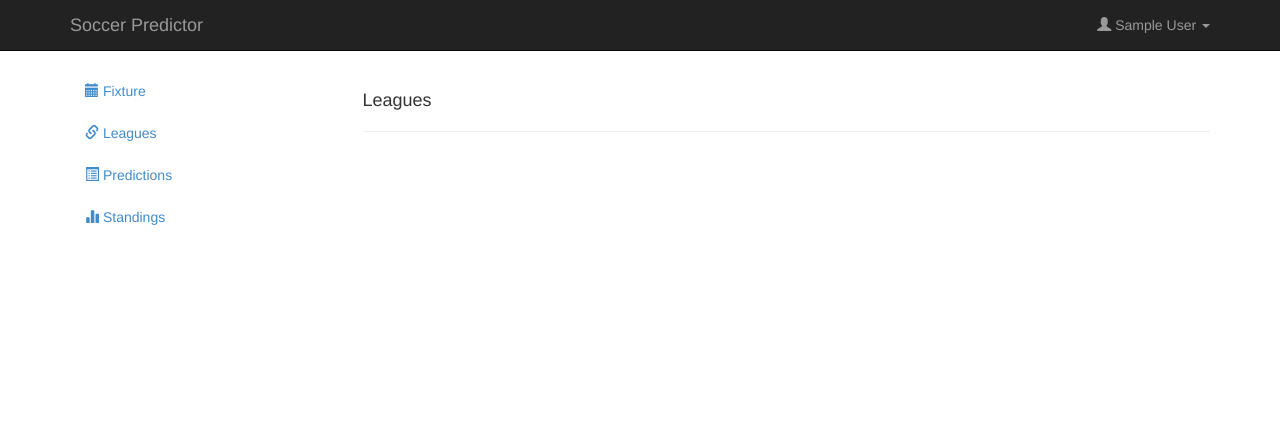
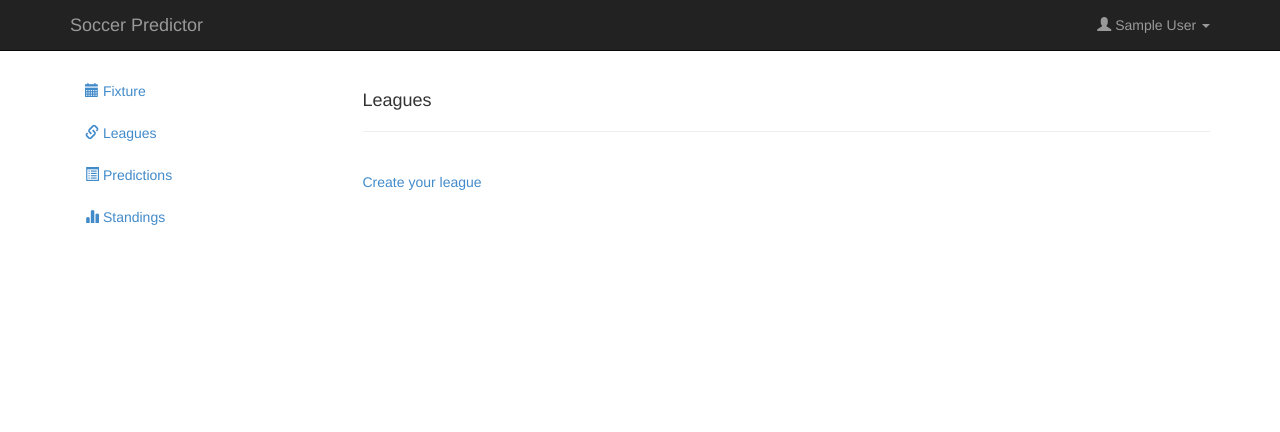
Before and after one commit to odolshinu/football_predictor, a Django app: page /football/leagues/ in a window 1280 px wide; the page is wider, and only the part inside the window is pictured. Shown: the top 432 px of that part. Run offline with Django 3.2, Linux system fonts and the light colour scheme; the visitor is signed in with stand-in values (Sample User, id 1); data that the repository does not hold is empty; parts of the project's set-up code (start-up, migrations or seed data) failed here and were passed over; some libraries are stand-ins or nearby versions.

Commit message:
league creation

```diff
--- a/football/football_migrations.sql
+++ b/football/football_migrations.sql
@@ -8,3 +8,6 @@ ALTER TABLE `football_league` ADD COLUMN `championship_id` integer;
 ALTER TABLE `football_league` ADD CONSTRAINT `championship_id_refs_id_01efb5ec` FOREIGN KEY (`championship_id`) REFERENCES `football_championship` (`id`);
 
 ALTER TABLE `football_team` ADD COLUMN `logo` varchar(100);
+
+ALTER TABLE `football_league` ADD COLUMN `admin_id` integer;
+ALTER TABLE `football_league` ADD CONSTRAINT `admin_id_refs_id_c8b2fbfa` FOREIGN KEY (`admin_id`) REFERENCES `auth_user` (`id`);
--- a/football/models.py
+++ b/football/models.py
@@ -76,6 +76,7 @@ class League(models.Model):
 	name = models.CharField(max_length=100)
 	championship = models.ForeignKey(ChampionShip, null=True, blank=True)
 	code = models.CharField(max_length=8, null=True, blank=True, default=generate_code)
+	admin = models.ForeignKey(User, null=True, blank=True)
 
 	def __str__(self):
 		return self.name
--- a/football/templates/leagues.html
+++ b/football/templates/leagues.html
@@ -1,4 +1,5 @@
 {% extends "base.html" %}
+{% load staticfiles %}
 {% block content %}
 	<table class="table table-bordered">
 		<tbody>
@@ -11,8 +12,46 @@
 			{% endfor %}
 		</tbody>
 	</table>
+	<a class="col-sm-3" href="#" onclick="launch_create_league_popup(); return false;">Create your league</a>
+
+	<div class="modal fade" id="create_league" tabindex="-1" role="dialog" aria-labelledby="prediction_title" aria-hidden="true">
+		<div class="modal-dialog">
+			<div class="modal-content">
+				<div class="modal-header">
+					<button type="button" class="close" data-dismiss="modal" aria-hidden="true">&times;</button>
+					<h4 class="modal-title">Create Your League</h4>
+				</div>
+				<form class="form-horizontal" role="form" method="POST" action="/football/create/league/">{% csrf_token %}
+					<div class="modal-body">
+						<div class="form-group">
+							<label class="col-sm-3 control-label">Select Championship</label>
+							<div class="col-sm-5">
+								<select class="form-control" name="championship">
+									{% for championship in championships %}
+										<option value="{{ championship.id }}">{{ championship.name }}</option>
+									{% endfor %}
+								</select>
+							</div>
+						</div>
+						<div class="form-group">
+							<label for="league_name" class="col-sm-3 control-label">League Name</label>
+							<div class="col-sm-5">
+								<input type="text" name="league_name" maxlength="20" id="league_name" class="form-control" placeholder="name" />
+							</div>
+						</div>
+					</div>
+					<div class="modal-footer">
+						<button type="button" class="btn btn-default" data-dismiss="modal">Close</button>
+						<button type="submit" class="btn btn-primary">Save changes</button>
+					</div>
+				</form>
+	</div>
 {% endblock %}
 
 {% block heading %}
 	<h4>Leagues</h4>
 {% endblock %}
+
+{% block extra_script %}
+	<script src="{% static "js/leagues.js" %}"></script>
+{% endblock %}
--- a/football/urls.py
+++ b/football/urls.py
@@ -8,4 +8,5 @@ urlpatterns = patterns('football.views',
 	url(r'^(?P<id>\d+)/league/$', 'league', name='league'),
 	url(r'^(?P<id>\d+)/predictions/$', 'predictions', name='predictions'),
 	url(r'^standings/$', 'standings', name='standings'),
+	url(r'^create/league/$', 'create_league', name='create_league'),
 )
--- a/football/views.py
+++ b/football/views.py
@@ -8,7 +8,7 @@ from django.contrib.auth.decorators import login_required
 from django.core.urlresolvers import reverse
 from django.contrib.auth.models import User
 
-from .models import UserLeague, Match, Prediction, League, Points
+from .models import UserLeague, Match, Prediction, League, Points, ChampionShip
 
 # Create your views here.
 
@@ -127,10 +127,12 @@ def predictions(request, id=None):
 def leagues(request):
 	full_name = ' '.join([request.user.first_name.capitalize(), request.user.last_name.capitalize()])
 	user_leagues = UserLeague.objects.filter(user=request.user)
+	championships = ChampionShip.objects.all()
 	return render_to_response('leagues.html',
 								{
 									'full_name':full_name,
 									'user_leagues':user_leagues,
+									'championships':championships,
 								},
 							context_instance=RequestContext(request))
 
@@ -145,3 +147,17 @@ def standings(request):
 									'full_name':full_name,
 								},
 							context_instance=RequestContext(request))
+
+@login_required(login_url='/')
+def create_league(request):
+	championship = ChampionShip.objects.get(id=request.POST['championship'])
+	league = League()
+	league.championship = championship
+	league.admin = request.user
+	league.name = request.POST['league_name']
+	league.save()
+	user_league = UserLeague()
+	user_league.league = league
+	user_league.user = request.user
+	user_league.save()
+	return HttpResponseRedirect(reverse('leagues'))
--- /dev/null
+++ b/static/js/leagues.js
@@ -0,0 +1,3 @@
+launch_create_league_popup = function() {
+	$("#create_league").modal("show");
+}
```
